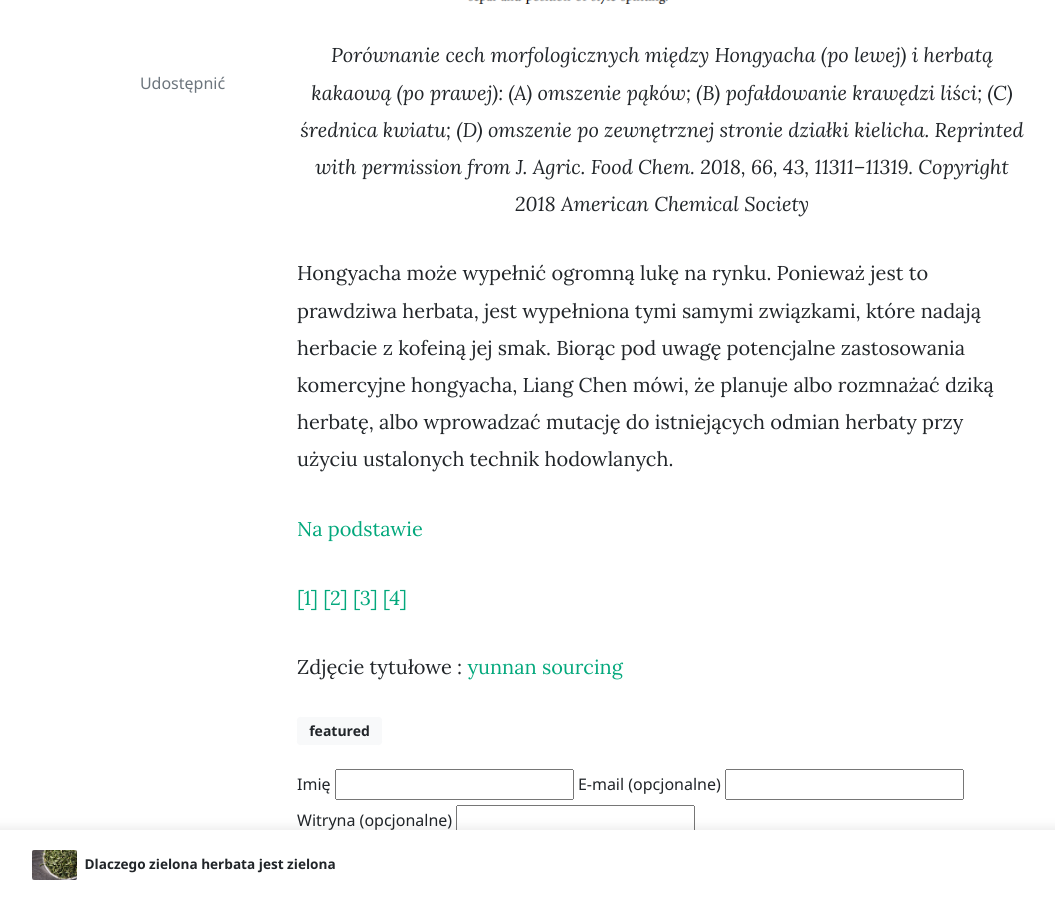
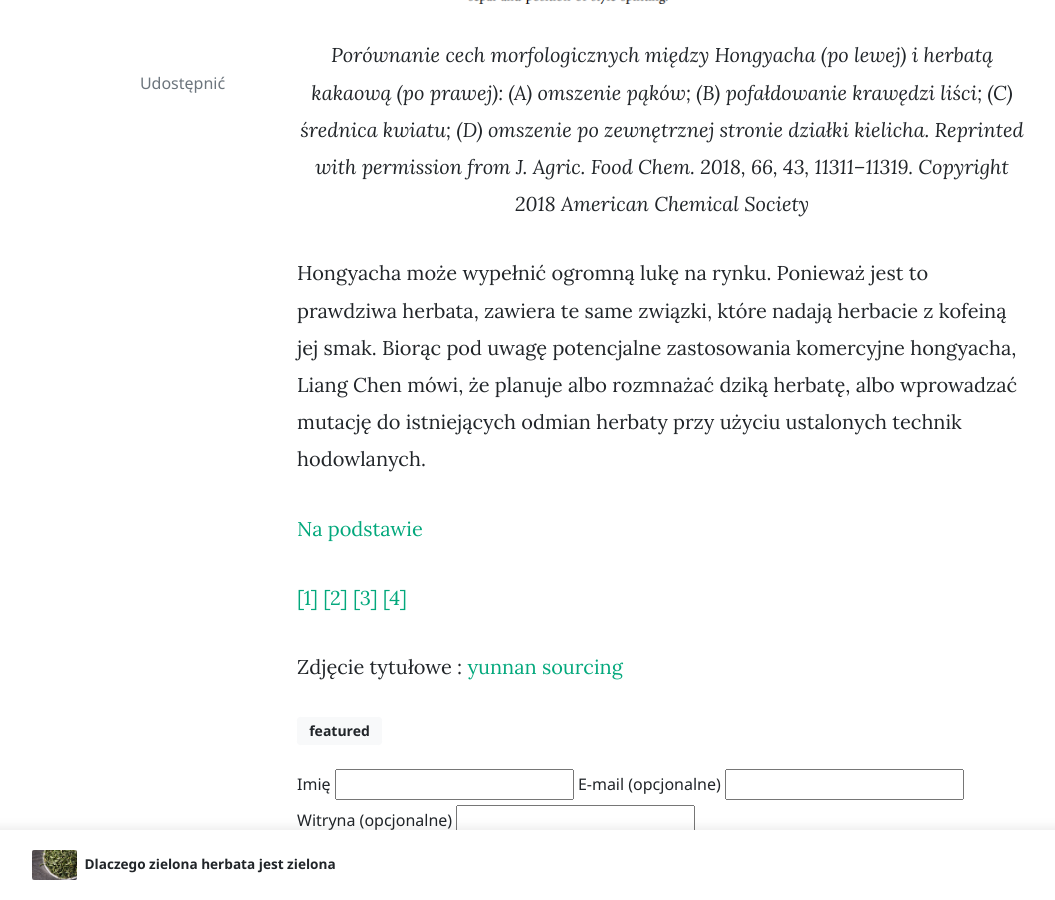
Before and after one commit to asiomchen/asiomchen.github.io, a Jekyll site: the page built from _posts/2022-07-11-genetyka-herbaty-decaf.md, in a window 1280 px wide and 900 px high, scrolled down 6697 px. Shown: the whole window, without its empty margins (73-1128 px from the left). Built offline with Jekyll 4.4.1, drawn with Linux system fonts in a browser that asks for light colours; nearby versions of some CDN libraries; comment, search, counter and statistics services are not loaded.

Commit message:
Update 2022-07-11-genetyka-herbaty-decaf.md

```diff
--- a/_posts/2022-07-11-genetyka-herbaty-decaf.md
+++ b/_posts/2022-07-11-genetyka-herbaty-decaf.md
@@ -51,7 +51,7 @@ Kilkadziesiąt lat temu Hung-ta Chang, botanik z Sun Yat-sen University w Guangz
     <em><i>Porównanie cech morfologicznych między Hongyacha (po lewej) i herbatą kakaową (po prawej): (A) omszenie pąków; (B) pofałdowanie krawędzi liści; (C) średnica kwiatu; (D) omszenie po zewnętrznej stronie działki kielicha. Reprinted with permission from J. Agric. Food Chem. 2018, 66, 43, 11311–11319. Copyright 2018 American Chemical Society</i></em>
 </p>
 
-Hongyacha może wypełnić ogromną lukę na rynku. Ponieważ jest to prawdziwa herbata, jest wypełniona tymi samymi związkami, które nadają herbacie z kofeiną jej smak. Biorąc pod uwagę potencjalne zastosowania komercyjne hongyacha, Liang Chen mówi, że planuje albo rozmnażać dziką herbatę, albo wprowadzać mutację do istniejących odmian herbaty przy użyciu ustalonych technik hodowlanych.
+Hongyacha może wypełnić ogromną lukę na rynku. Ponieważ jest to prawdziwa herbata, zawiera te same związki, które nadają herbacie z kofeiną jej smak. Biorąc pod uwagę potencjalne zastosowania komercyjne hongyacha, Liang Chen mówi, że planuje albo rozmnażać dziką herbatę, albo wprowadzać mutację do istniejących odmian herbaty przy użyciu ustalonych technik hodowlanych.
 
 [Na podstawie](https://www.nature.com/articles/d41586-019-00400-w)
 
```
